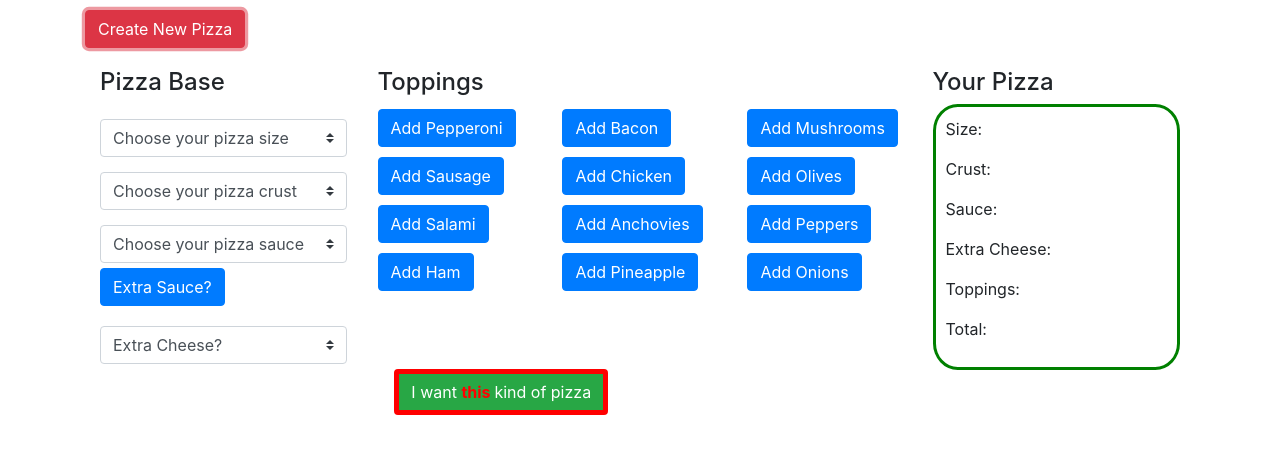
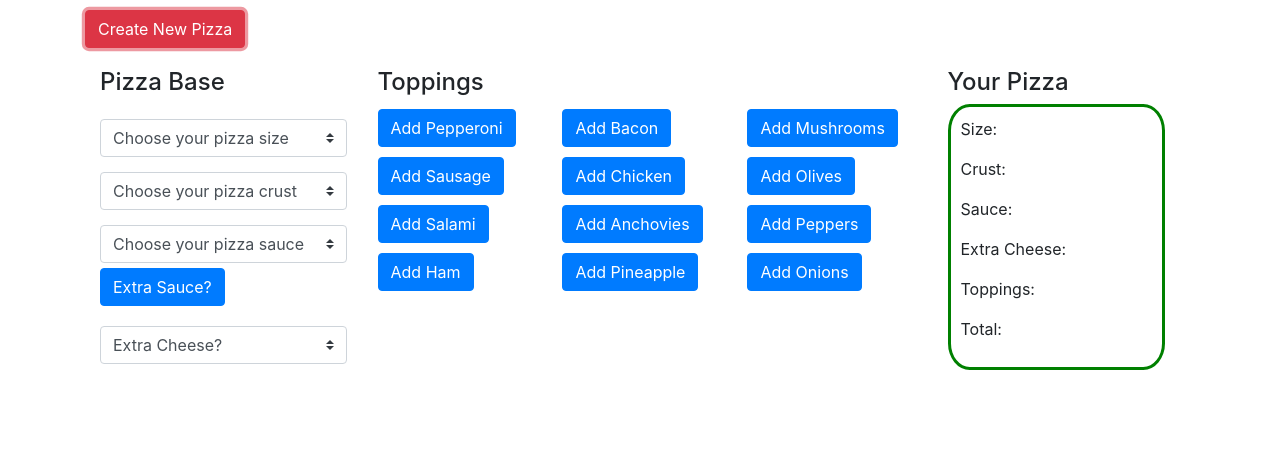
Before and after one commit to gearjosh/pizza, a plain HTML site: page index.html in a window 1280 px wide. Both pictures are taken after a click on the button "Create New Pizza". Shown: the part 93-546 px from the top of the page. Drawn offline with Linux system fonts and the light colour scheme.

Commit message:
adjust html formatting

```diff
--- a/index.html
+++ b/index.html
@@ -14,14 +14,14 @@
         <h3>Ordering pizzas since before you were born</h3>
         <button id="create-order-button" type="button" class="btn btn-danger">Create New Pizza</button>
       </div>
-      <div id="order-builder"class="container">
+      <div id="order-builder" class="container">
         <div class="row">
           <div class="col-md-9">
-            <div class="form">
 
             <div class="row">
 
               <div class="col-md-4">
+                <div class="form">
                   <h4>Pizza Base</h4>
                   <select class="custom-select">
                     <option selected>Choose your pizza size</option>
@@ -58,6 +58,8 @@
                     <option value="3">Waaaay more cheese!</option>
                     <option value="4">No cheese for me at all.</option>
                   </select>
+
+                </div>
 
               </div>
 
@@ -131,16 +133,15 @@
 
               </div>
 
-              <br>
-              <br>
-              <button id="submit" type="submit" class="btn btn-success">I want <span class="bold red">this </span>kind of pizza</button>
-
             </div>
 
-            </div> <!--end of form-->
           </div> <!--end of column 1-->
           <div class="col-md-3">
+
+            <div class="container">
+
               <h4>Your Pizza</h4>
+
               <div id="display-order">
                 <p id="display-size">Size: </p>
                 <p id="display-crust">Crust: </p>
@@ -150,11 +151,12 @@
                 <ul id="display-toppings">
                 </ul>
                 <p id="display-price">Total: </p>
+              </div>
 
             </div>
-            <!-- display order here -->
-          </div>
+
         </div> <!--end of row-->
+
       </div> <!--end of inner container-->
 
     </div> <!-- end of outer container -->
--- a/js/scripts.js
+++ b/js/scripts.js
@@ -112,9 +112,13 @@ Order.prototype.calculatePrice = function (pizzaObj) {
 
 
 //Front End Logic
+
+
+//User Interface
 $(document).ready(function() {
   $("#create-order-button").click(function(event) {
     event.preventDefault();
     $("#order-builder").show();
   });
+
 });
```
Lines whose indentation alone changed are shown as unchanged.
